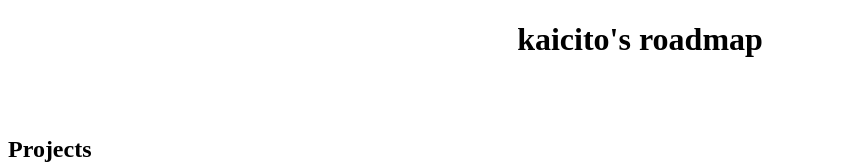
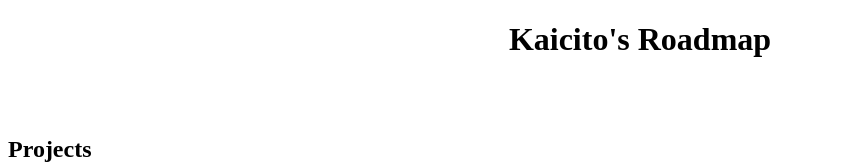
Before and after one commit to CodingKaicito/roadmap, a plain HTML site: page index.html in a window 1280 px wide. Shown: the top 164 px of the page, without its empty margins (0-846 px from the left). Drawn offline with Linux system fonts and the light colour scheme.

Commit message:
Jan 21, 2025 at 15:43

```diff
--- a/index.html
+++ b/index.html
@@ -6,7 +6,7 @@
     <title>Kaicito's Roadmap</title>
 </head>
 
-<h1 style="text-align: center;">kaicito's roadmap</h1>
+<h1 style="text-align: center;">Kaicito's Roadmap</h1>
 
 <body>
 
```
